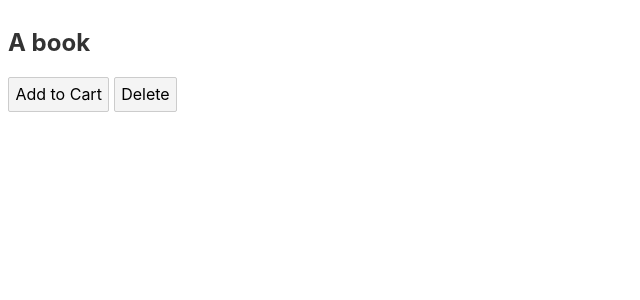
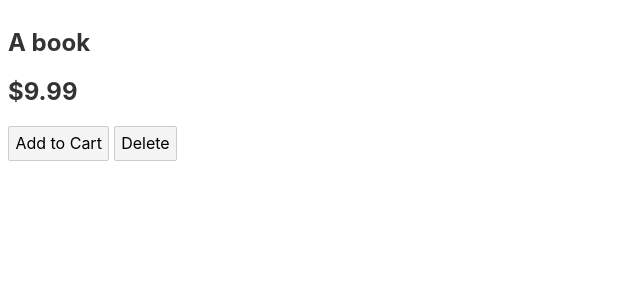
Before and after one commit to sahilmob/svelte-course-component-communication, a Svelte app: page / in a window 1280 px wide. Shown: the top 300 px of the page, without its empty margins (0-640 px from the left). Built offline with nearby package versions, Linux system fonts and the light colour scheme.

Commit message:
user props spread and default props

```diff
--- a/src/App.svelte
+++ b/src/App.svelte
@@ -1,5 +1,7 @@
 <script>
   import Product from "./Product.svelte";
+
+  let products = [{ id: "p1", title: "A book", price: 9.99 }];
 
   function addToCart(event) {
     console.log(event.detail);
@@ -9,7 +11,6 @@
   }
 </script>
 
-<Product
-  productTitle="A book"
-  on:add-to-cart={addToCart}
-  on:delete={deleteProduct} />
+{#each products as product}
+  <Product {...product} on:add-to-cart={addToCart} on:delete={deleteProduct} />
+{/each}
--- a/src/Product.svelte
+++ b/src/Product.svelte
@@ -1,6 +1,8 @@
 <script>
   import { createEventDispatcher } from "svelte";
-  export let productTitle;
+  export let title;
+  export let price;
+  export let bestseller = false;
 
   const dispatch = createEventDispatcher();
 
@@ -14,7 +16,11 @@
 </script>
 
 <article>
-  <h1>{productTitle}</h1>
+  <h1>{title}</h1>
+  <h2>${price}</h2>
+  {#if bestseller}
+    <h3>BESTSELLER</h3>
+  {/if}
   <button on:click={addToCart}>Add to Cart</button>
   <button on:click={deleteProduct}>Delete</button>
 </article>
```
